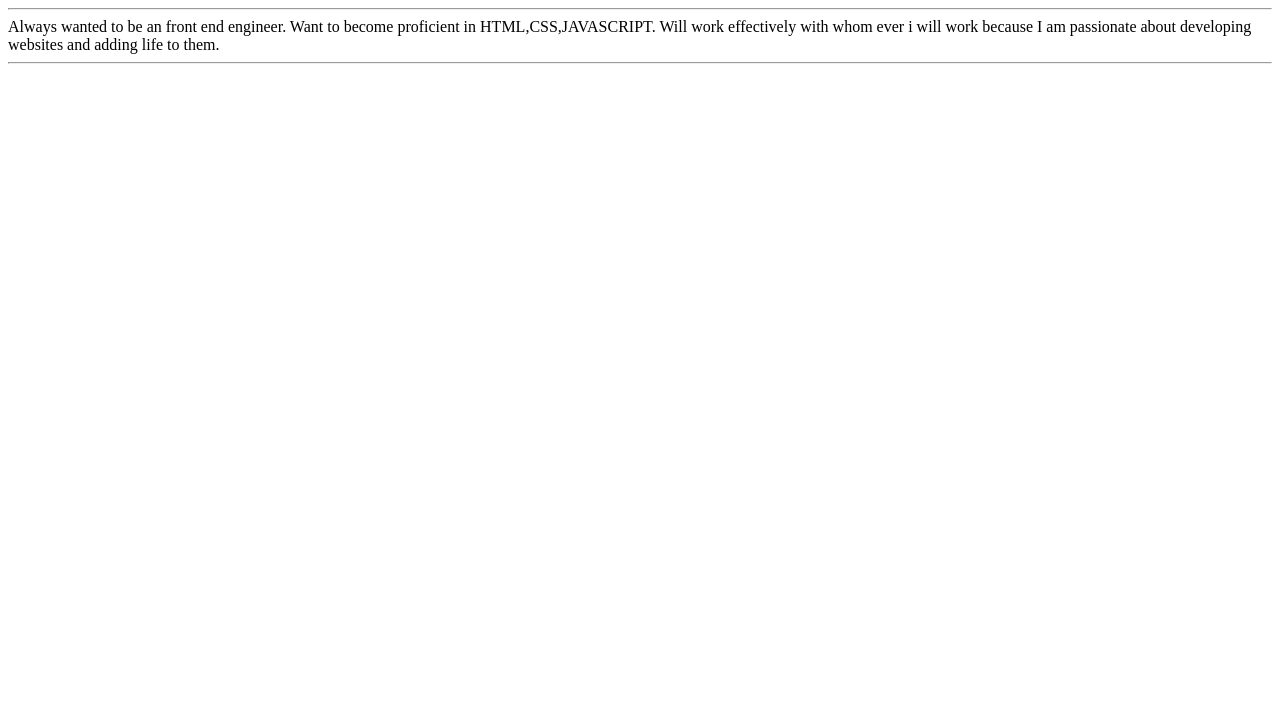
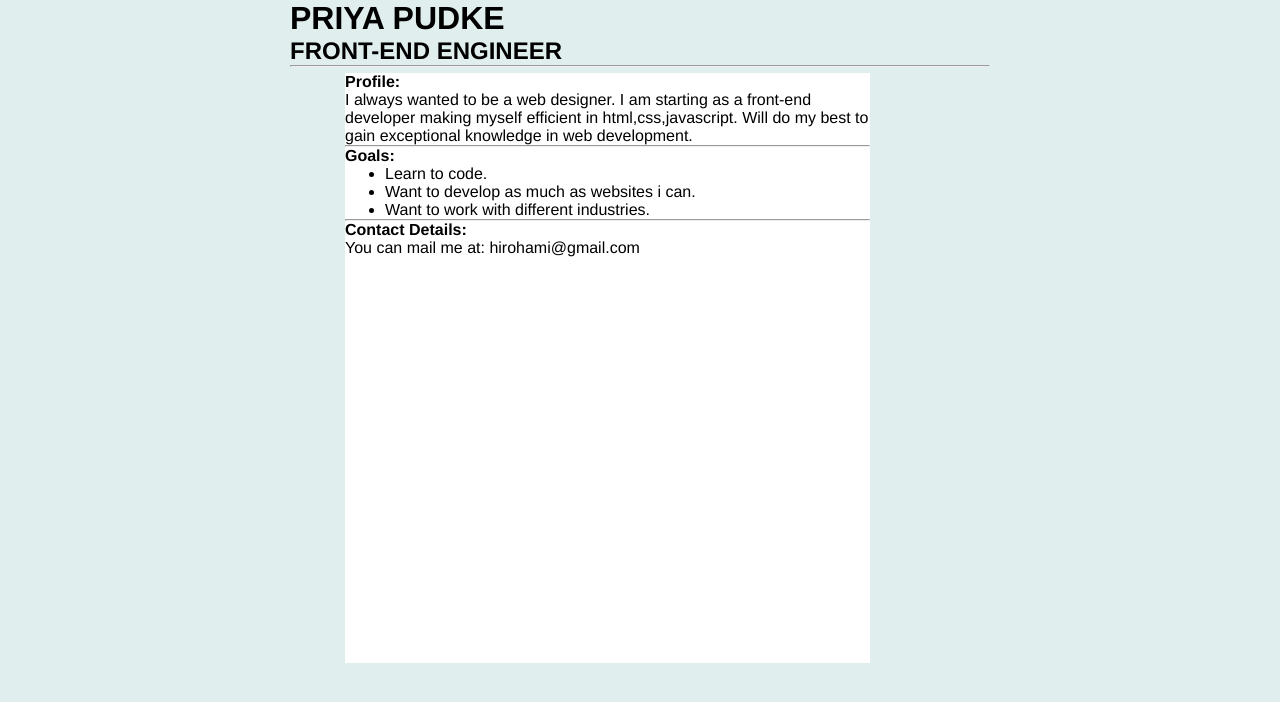
Before and after one commit to hirohami/personal-portfolio-page, a plain HTML site: page index.html in a window 1280 px wide. Drawn offline with Linux system fonts and the light colour scheme.

Commit message:
Add files via upload

```diff
--- a/index.html
+++ b/index.html
@@ -1,11 +1,28 @@
 <html>
-    <title>
-        <h1>PRIYA PUDKE</h1>
-         <h4>FRONT END ENGINEER</h4>
-    </title>
-    <hr>
-    <body>
-    Always wanted to be an front end engineer. Want to become proficient in HTML,CSS,JAVASCRIPT.
-    Will work effectively with whom ever i will work because I am passionate about developing websites and adding life to them.
-    <hr/>
+    <head>
+        <link href="style.css" type="text/css" rel="stylesheet">
+        <h1> PRIYA PUDKE </h1>
+      <h2>FRONT-END ENGINEER</h2>
+  </head>
+  <hr/>
+  <body>
+      <div class="profilebody">
+    <strong>Profile:</strong>
+    <p>
+      I always wanted to be a web designer. I am starting as a front-end developer making myself efficient in html,css,javascript.
+      Will do my best to gain exceptional knowledge in web development.
+    </p>
+   <hr/>
+     <strong>Goals:</strong>
+      <ul>
+           <li>Learn to code.</li>
+          <li>Want to develop as much as websites i can.</li>
+          <li>Want to work with different industries.</li>
+      </ul>
+      <hr/>
+    <strong>Contact Details:</strong>
+    <p>You can mail me at: <a href:hirohami@gmail.com>hirohami@gmail.com</a></p>
+    </div>
+  </body>
+
 </html>
--- a/style.css
+++ b/style.css
@@ -1,4 +1,3 @@
-/* Add your CSS code here */
 * {
     font-family: Helvetica, Arial, sans-serif;
     max-width: 700px;
```
